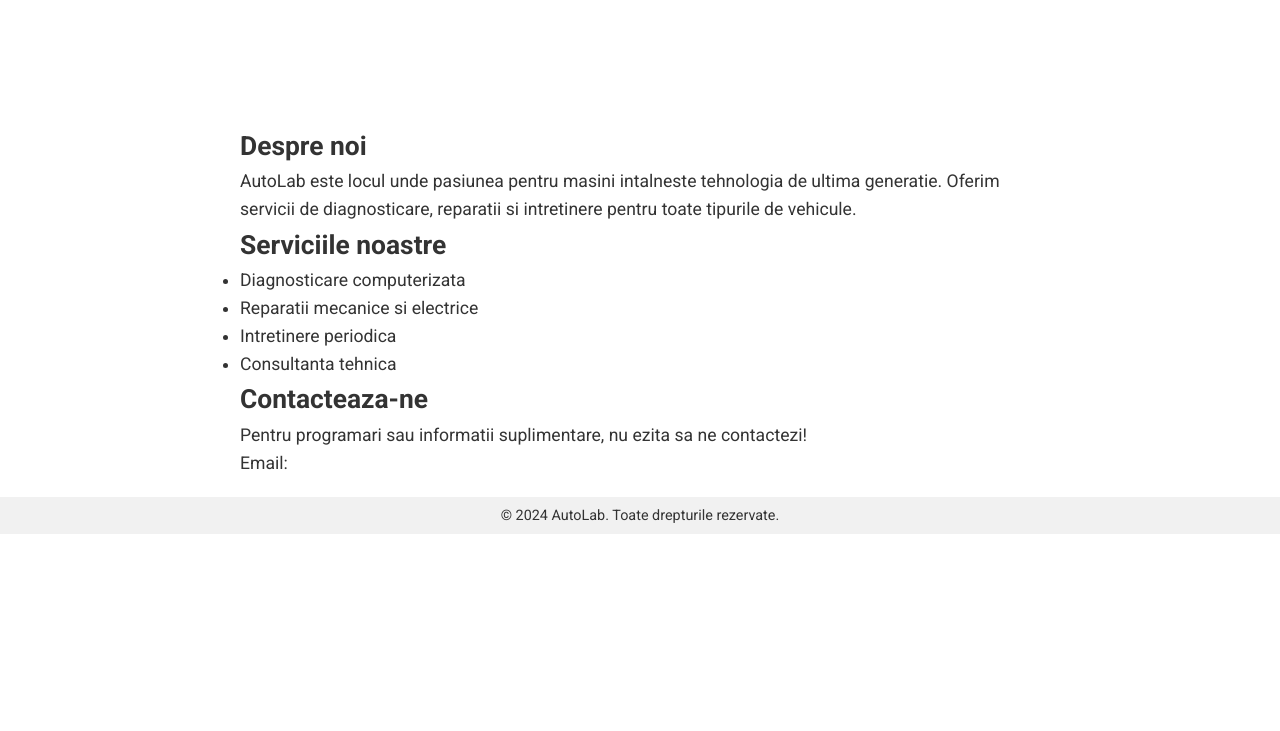
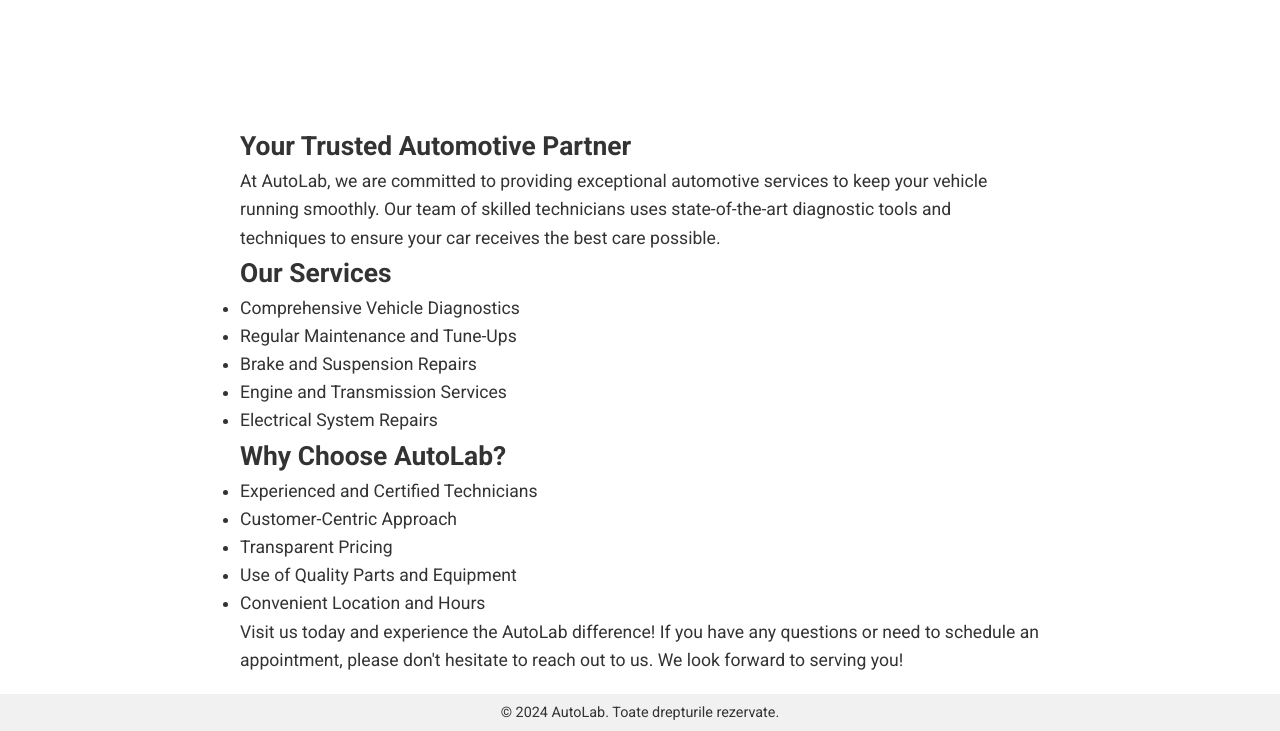
Before and after one commit to cipryanu/AutoLab, a plain HTML site: page index.html in a window 1280 px wide. Shown: the part 270-1001 px from the top of the page. Before the commit the page ends 804 px from the top, so only its background shows below. Drawn offline with nearby package versions, Linux system fonts and the light colour scheme.

Commit message:
Schimbare text pagina Home in engleza

```diff
--- a/index.html
+++ b/index.html
@@ -38,28 +38,37 @@
       </div>
     </nav>
     <div class="hero">
-      <h1>Bine ati venit la AutoLab!</h1>
+      <h1>Welcome to AutoLab!</h1>
     </div>
     <div class="content">
-      <h2>Despre noi</h2>
+      <h2>Your Trusted Automotive Partner</h2>
       <p>
-        AutoLab este locul unde pasiunea pentru masini intalneste tehnologia de
-        ultima generatie. Oferim servicii de diagnosticare, reparatii si
-        intretinere pentru toate tipurile de vehicule.
+        At AutoLab, we are committed to providing exceptional automotive
+        services to keep your vehicle running smoothly. Our team of skilled
+        technicians uses state-of-the-art diagnostic tools and techniques to
+        ensure your car receives the best care possible.
       </p>
-      <h2>Serviciile noastre</h2>
+      <h2>Our Services</h2>
       <ul>
-        <li>Diagnosticare computerizata</li>
-        <li>Reparatii mecanice si electrice</li>
-        <li>Intretinere periodica</li>
-        <li>Consultanta tehnica</li>
+        <li>Comprehensive Vehicle Diagnostics</li>
+        <li>Regular Maintenance and Tune-Ups</li>
+        <li>Brake and Suspension Repairs</li>
+        <li>Engine and Transmission Services</li>
+        <li>Electrical System Repairs</li>
       </ul>
-      <h2>Contacteaza-ne</h2>
+      <h2>Why Choose AutoLab?</h2>
+      <ul>
+        <li>Experienced and Certified Technicians</li>
+        <li>Customer-Centric Approach</li>
+        <li>Transparent Pricing</li>
+        <li>Use of Quality Parts and Equipment</li>
+        <li>Convenient Location and Hours</li>
+      </ul>
       <p>
-        Pentru programari sau informatii suplimentare, nu ezita sa ne
-        contactezi!
+        Visit us today and experience the AutoLab difference! If you have any
+        questions or need to schedule an appointment, please don't hesitate to
+        reach out to us. We look forward to serving you!
       </p>
-      <p>Email:</p>
     </div>
     <div class="footer">
       <p>&copy; 2024 AutoLab. Toate drepturile rezervate.</p>
```
